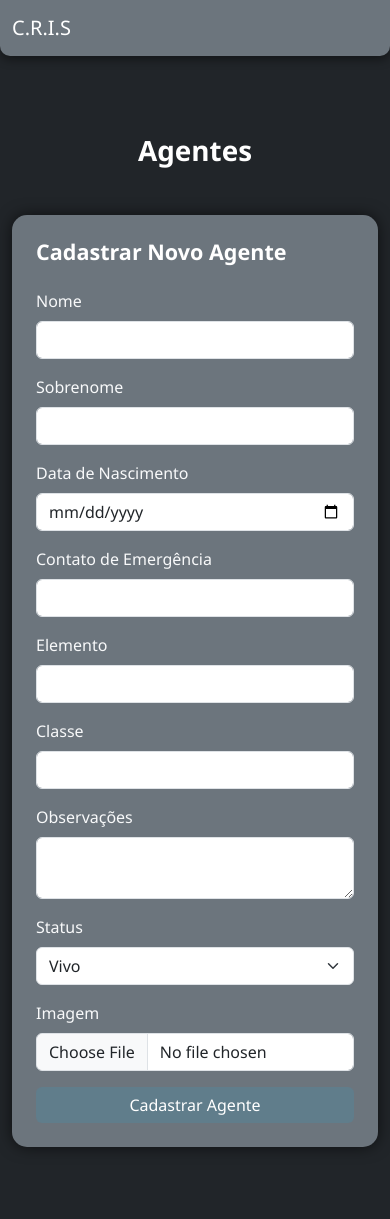
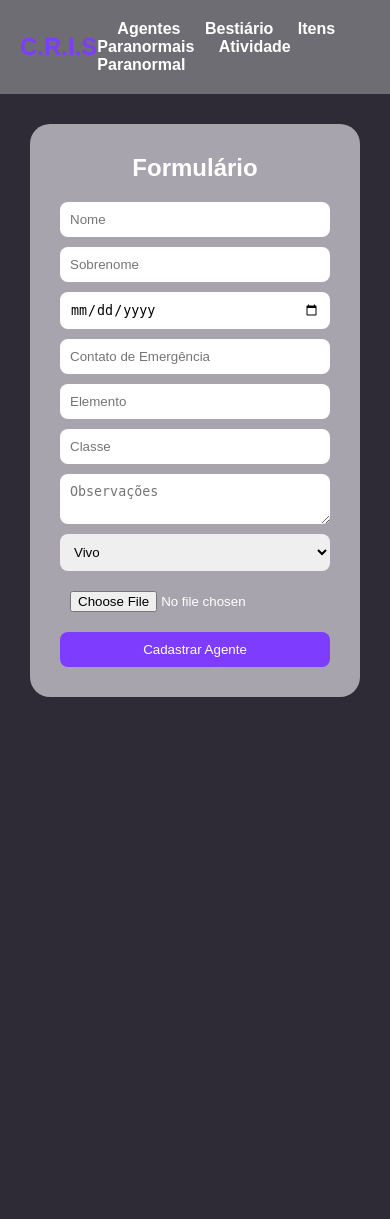
Before and after one commit to avmoonlight/c.r.i.s, a Flask app: page /agentes in a window 390 px wide. After the commit the page ends 697 px from the top, so only its background shows below. Run offline with Flask 3, Linux system fonts and the light colour scheme; data that the repository does not hold is empty.

Commit message:
arrumando a página agentes

```diff
--- a/static/css/agentes.css
+++ b/static/css/agentes.css
@@ -1,80 +1,122 @@
-body {
-    background-color: #121212;
-    font-family: 'Segoe UI', Tahoma, Geneva, Verdana, sans-serif;
-    color: #fff;
+/* Reset básico */
+* {
     margin: 0;
     padding: 0;
+    box-sizing: border-box;
 }
 
-.parallax-bg {
-    background-image: url("../img/bg.jpg");
-    background-attachment: fixed;
-    background-position: center;
-    background-repeat: no-repeat;
-    background-size: cover;
+body {
+    background-color: #2e2b36;
+    color: #ffffff;
+    font-family: Arial, sans-serif;
+    min-height: 100vh;
 }
 
-h1, h2, h3, h4, h5 {
+/* Cabeçalho */
+.header {
+    background-color: #6e6d73;
+    padding: 20px;
+    display: flex;
+    justify-content: space-between;
+    align-items: center;
+}
+
+.logo {
+    color: #7d3cff;
+    font-size: 24px;
+}
+
+.menu a {
+    color: white;
+    margin-left: 20px;
+    text-decoration: none;
     font-weight: bold;
-    color: #fff;
+}
+
+/* Conteúdo principal */
+.container {
+    padding: 30px;
+    display: flex;
+    flex-direction: column;
+    align-items: center;
+}
+
+.formulario {
+    background-color: #a7a4ad;
+    padding: 30px;
+    border-radius: 20px;
+    width: 100%;
+    max-width: 400px;
+    text-align: center;
+    margin-bottom: 40px;
+}
+
+.formulario h2 {
+    margin-bottom: 20px;
+}
+
+.formulario form {
+    display: flex;
+    flex-direction: column;
+    gap: 10px;
+}
+
+.formulario input,
+.formulario select,
+.formulario textarea,
+.formulario button {
+    padding: 10px;
+    border: none;
+    border-radius: 8px;
+}
+
+.formulario button {
+    background-color: #7d3cff;
+    color: white;
+    cursor: pointer;
+}
+
+/* Cards */
+.cards {
+    display: flex;
+    flex-wrap: wrap;
+    justify-content: center;
+    gap: 20px;
 }
 
 .card {
-    border: none;
-    border-radius: 15px;
-    overflow: hidden;
-    box-shadow: 0 0 15px rgba(0, 0, 0, 0.6);
+    background-color: #a7a4ad;
+    width: 200px;
+    padding: 20px;
+    border-radius: 20px;
+    text-align: center;
 }
 
-.card:hover {
-    transform: scale(1.02);
+.avatar {
+    width: 80px;
+    height: 80px;
+    border-radius: 50%;
+    object-fit: cover;
+    margin-bottom: 10px;
+    background-color: white;
 }
 
-.card-img-top {
-    object-fit: cover;
-    height: 200px;
-    width: 100%;
-}
-
-.card-body {
-    background-color: rgba(0, 0, 0, 0.6);
-    padding: 1rem;
+.card h3 {
+    margin-bottom: 10px;
 }
 
 .btn {
-    width: 100%;
-    background-color: #607d8b;
+    display: block;
+    margin: 5px auto;
+    background-color: #7d3cff;
+    color: white;
     border: none;
-    color: #fff;
+    padding: 8px;
+    border-radius: 8px;
+    text-decoration: none;
+    cursor: pointer;
 }
 
-.btn:hover {
-    background-color: #546e7a;
-}
-
-.navbar {
-    margin-bottom: 30px;
-    border-radius: 0 0 10px 10px;
-    box-shadow: 0 4px 10px rgba(0, 0, 0, 0.4);
-    background-color: #263238;
-}
-
-.modal-content {
-    background-color: #222;
-    color: #fff;
-    border-radius: 10px;
-}
-
-.modal-footer .btn-danger {
+.btn-danger {
     background-color: #dc3545;
 }
-
-.modal-footer .btn-secondary {
-    background-color: #6c757d;
-}
-
-@media (max-width: 768px) {
-    .card-img-top {
-        height: 150px;
-    }
-}
--- a/templates/agentes.html
+++ b/templates/agentes.html
@@ -1,144 +1,59 @@
-<!-- Template base para AGENTES -->
 <!DOCTYPE html>
 <html lang="pt-br">
 <head>
     <meta charset="UTF-8">
     <meta name="viewport" content="width=device-width, initial-scale=1.0">
     <title>Agentes</title>
-    <link href="https://cdn.jsdelivr.net/npm/bootstrap@5.3.0/dist/css/bootstrap.min.css" rel="stylesheet">
     <link href="{{ url_for('static', filename='css/agentes.css') }}" rel="stylesheet">
-    <style>
-        .card-img-top.rounded-avatar {
-            width: 120px;
-            height: 120px;
-            object-fit: cover;
-            border-radius: 50%;
-            border: 3px solid #00e5ff;
-            background-color: #0e1a1a;
-            margin: 0 auto 1rem auto;
-            display: block;
-            position: relative;
-            top: -40px;
-        }
-        .card-body h5 {
-            margin-top: 0.5rem;
-        }
-        .card {
-            transition: none !important;
-        }
-    </style>
 </head>
-<body class="bg-dark text-light">
+<body>
 
-<nav class="navbar navbar-expand-lg navbar-dark bg-secondary">
-    <div class="container-fluid">
-        <a class="navbar-brand" href="#">C.R.I.S</a>
-        <div class="collapse navbar-collapse">
-            <ul class="navbar-nav me-auto mb-2 mb-lg-0">
-                <li class="nav-item"><a class="nav-link active" href="{{ url_for('agentes') }}">Agentes</a></li>
-                <li class="nav-item"><a class="nav-link" href="{{ url_for('criaturas') }}">Bestiário</a></li>
-                <li class="nav-item"><a class="nav-link" href="{{ url_for('itens') }}">Itens Paranormais</a></li>
-                <li class="nav-item"><a class="nav-link" href="{{ url_for('atividade_paranormal') }}">Atividade Paranormal</a></li>
-            </ul>
-        </div>
-    </div>
+<header class="header">
+    <h1 class="logo">C.R.I.S</h1>
+    <nav class="menu">
+        <a href="{{ url_for('agentes') }}">Agentes</a>
+        <a href="{{ url_for('criaturas') }}">Bestiário</a>
+        <a href="{{ url_for('itens') }}">Itens Paranormais</a>
+        <a href="{{ url_for('atividade_paranormal') }}">Atividade Paranormal</a>
     </nav>
+</header>
 
-<div class="container py-5">
-    <h1 class="text-center mb-5">Agentes</h1>
-
-    <div class="card p-4 mb-5 bg-secondary text-light">
-        <h4 class="mb-4">Cadastrar Novo Agente</h4>
+<main class="container">
+    <section class="formulario">
+        <h2>Formulário</h2>
         <form method="POST" enctype="multipart/form-data">
-            <div class="row g-3">
-                <div class="col-md-6">
-                    <label for="nome" class="form-label">Nome</label>
-                    <input type="text" class="form-control" id="nome" name="nome" required>
-                </div>
-                <div class="col-md-6">
-                    <label for="sobrenome" class="form-label">Sobrenome</label>
-                    <input type="text" class="form-control" id="sobrenome" name="sobrenome">
-                </div>
-                <div class="col-md-6">
-                    <label for="data_nasc" class="form-label">Data de Nascimento</label>
-                    <input type="date" class="form-control" id="data_nasc" name="data_nasc">
-                </div>
-                <div class="col-md-6">
-                    <label for="contato_emergencia" class="form-label">Contato de Emergência</label>
-                    <input type="text" class="form-control" id="contato_emergencia" name="contato_emergencia">
-                </div>
-                <div class="col-md-6">
-                    <label for="elemento" class="form-label">Elemento</label>
-                    <input type="text" class="form-control" id="elemento" name="elemento">
-                </div>
-                <div class="col-md-6">
-                    <label for="classe" class="form-label">Classe</label>
-                    <input type="text" class="form-control" id="classe" name="classe">
-                </div>
-                <div class="col-12">
-                    <label for="observacoes" class="form-label">Observações</label>
-                    <textarea class="form-control" id="observacoes" name="observacoes" rows="2"></textarea>
-                </div>
-                <div class="col-md-6">
-                    <label for="status" class="form-label">Status</label>
-                    <select class="form-select" id="status" name="status">
+            <input type="text" name="nome" placeholder="Nome" required>
+            <input type="text" name="sobrenome" placeholder="Sobrenome">
+            <input type="date" name="data_nasc" placeholder="Data de Nascimento">
+            <input type="text" name="contato_emergencia" placeholder="Contato de Emergência">
+            <input type="text" name="elemento" placeholder="Elemento">
+            <input type="text" name="classe" placeholder="Classe">
+            <textarea name="observacoes" placeholder="Observações"></textarea>
+            <select name="status">
                 <option value="vivo">Vivo</option>
                 <option value="morto">Morto</option>
             </select>
-                </div>
-                <div class="col-md-6">
-                    <label for="imagem" class="form-label">Imagem</label>
-                    <input type="file" class="form-control" id="imagem" name="imagem">
-                </div>
-                <div class="col-12 text-center mt-3">
-                    <button type="submit" class="btn btn-primary px-5">Cadastrar Agente</button>
-                </div>
-            </div>
+            <input type="file" name="imagem">
+            <button type="submit">Cadastrar Agente</button>
         </form>
-    </div>
+    </section>
 
-    <div class="row g-4">
+    <section class="cards">
         {% for agente in agentes %}
-        <div class="col-md-4">
-            <div class="card bg-secondary text-light text-center p-3">
-                <img src="{{ url_for('static', filename=agente.imagem or 'uploads/default.jpg') }}" class="card-img-top rounded-avatar" alt="Imagem do Agente">
-                <div class="card-body">
-                    <h5 class="card-title">{{ agente.nome }} {{ agente.sobrenome }}</h5>
-                    <p class="card-text">
-                        Elemento: {{ agente.elemento }}<br>
-                        Classe: {{ agente.classe }}<br>
-                        Status: {{ agente.status }}
-                    </p>
-                    <a href="{{ url_for('editar', id=agente.id) }}" class="btn btn-primary mb-2">Editar</a>
-                    <button class="btn btn-danger" data-bs-toggle="modal" data-bs-target="#deletarModal{{ agente.id }}">Deletar</button>
-                </div>
-            </div>
-        </div>
-
-        <!-- Modal Deletar -->
-        <div class="modal fade" id="deletarModal{{ agente.id }}" tabindex="-1" aria-labelledby="deletarModalLabel" aria-hidden="true">
-          <div class="modal-dialog">
-            <div class="modal-content">
-              <div class="modal-header">
-                <h5 class="modal-title">Confirmar Deleção</h5>
-                <button type="button" class="btn-close" data-bs-dismiss="modal" aria-label="Fechar"></button>
-              </div>
-              <div class="modal-body">
-                Tem certeza que deseja deletar este agente?
-              </div>
-              <div class="modal-footer">
+        <div class="card">
+            <img src="{{ url_for('static', filename=agente.imagem or 'uploads/default.jpg') }}" alt="Imagem do Agente" class="avatar">
+            <h3>{{ agente.nome }} {{ agente.sobrenome }}</h3>
+            <p>Elemento: {{ agente.elemento }}</p>
+            <p>Classe: {{ agente.classe }}</p>
+            <p>Status: {{ agente.status }}</p>
+            <a href="{{ url_for('editar', id=agente.id) }}" class="btn">Editar</a>
             <form method="POST" action="{{ url_for('deletar', id=agente.id) }}">
-                    <button type="button" class="btn btn-secondary" data-bs-dismiss="modal">Cancelar</button>
                 <button type="submit" class="btn btn-danger">Deletar</button>
             </form>
         </div>
-            </div>
-          </div>
-        </div>
         {% endfor %}
-    </div>
-</div>
+    </section>
+</main>
 
-<script src="https://cdn.jsdelivr.net/npm/bootstrap@5.3.0/dist/js/bootstrap.bundle.min.js"></script>
 </body>
 </html>
```
Lines whose indentation alone changed are shown as unchanged.
